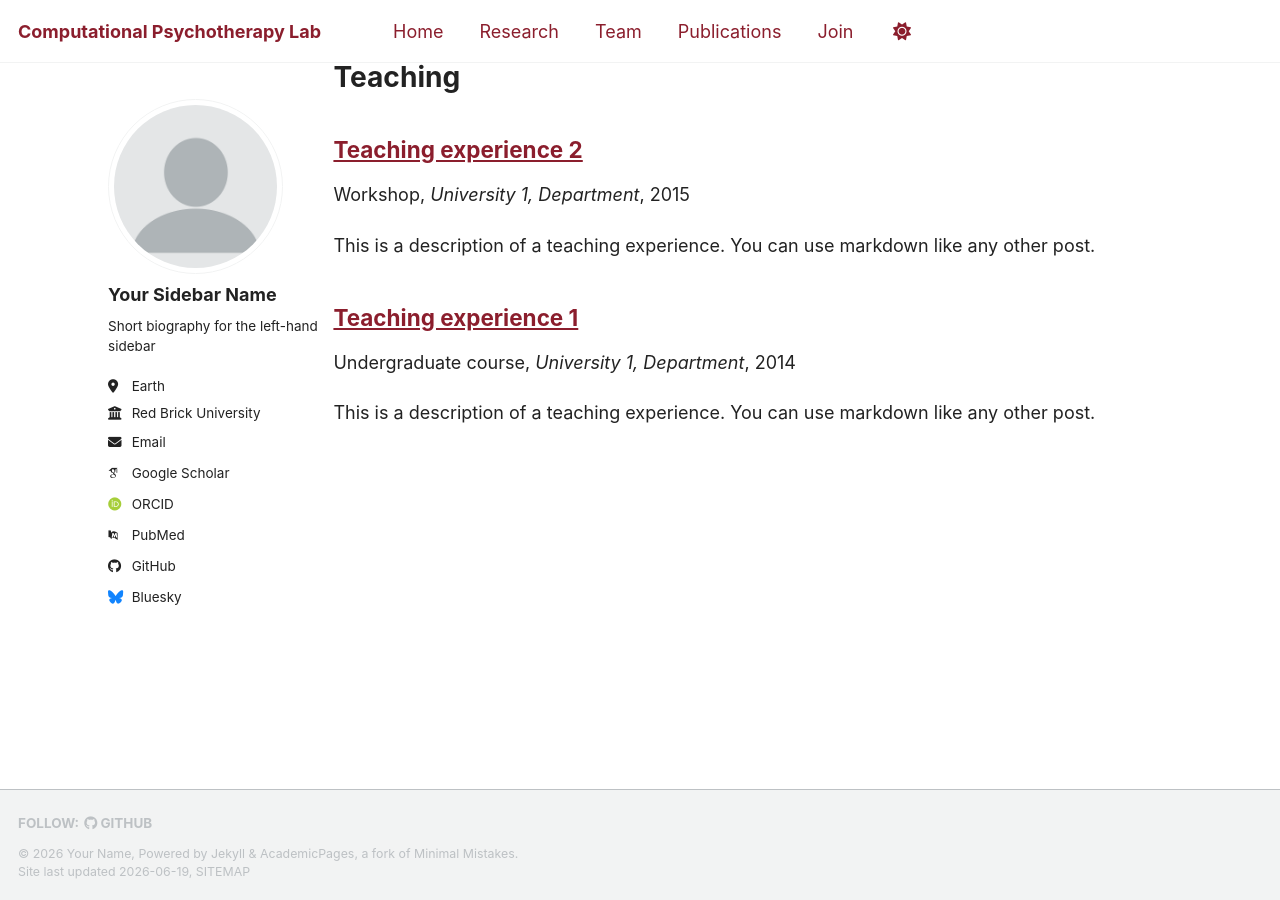
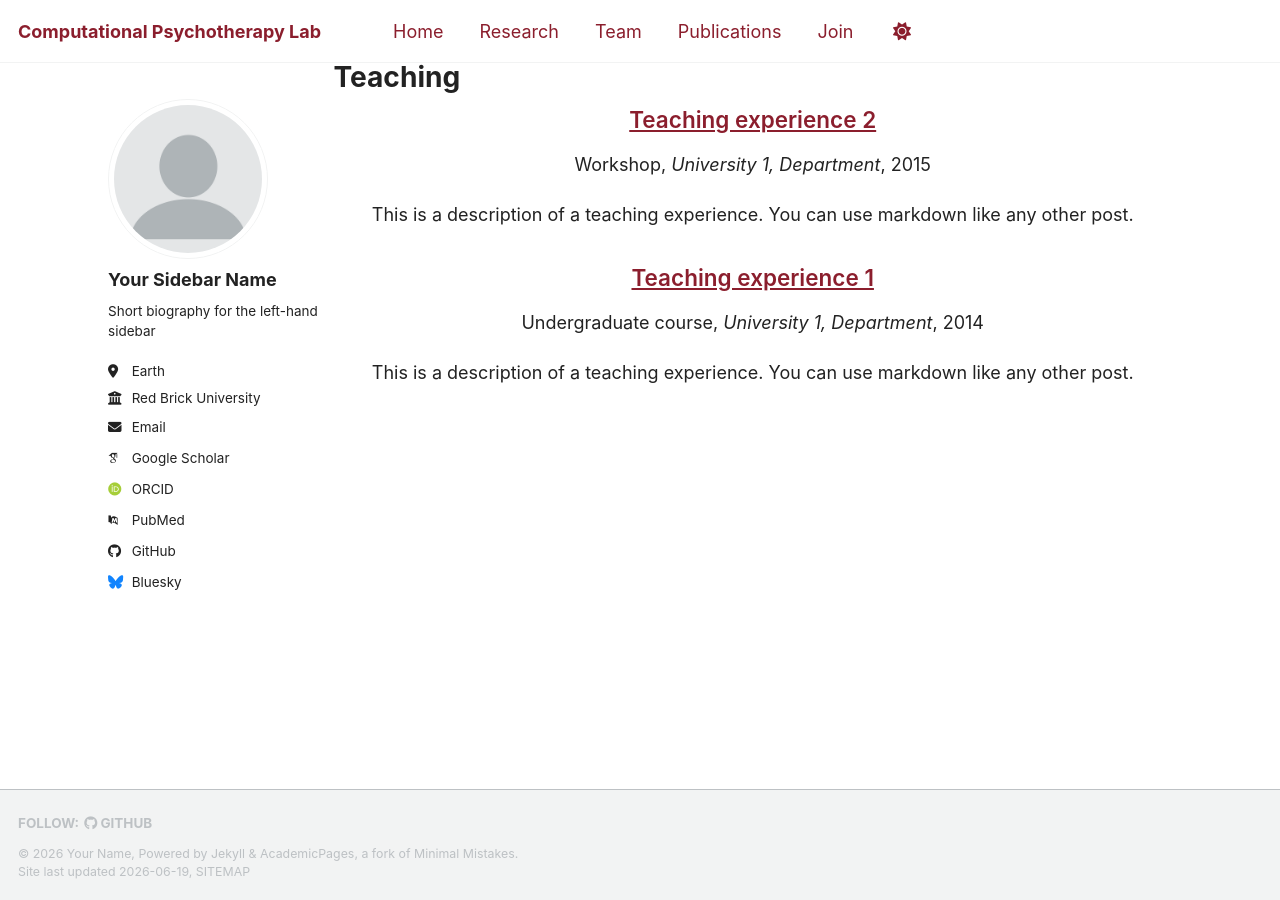
Before and after one commit to IsabelBerwian/CPT-lab, a Jekyll site: the page built from _pages/teaching.html, in a window 1280 px wide. Built offline with Jekyll 4.4.1, drawn with Linux system fonts in a browser that asks for light colours; some web fonts are replaced; a script bundle is joined from its source files by our own code; library files that are not in the unit come from our copies.

Commit message:
Add styles for author avatar and archive items

```diff
--- a/assets/css/main.scss
+++ b/assets/css/main.scss
@@ -177,3 +177,29 @@ hr {
 .page__inner-wrap {
   width: 100%;
 }
+
+.author__avatar img,
+.archive__item-teaser img {
+  width: 160px;
+  height: 160px;
+  object-fit: cover;
+  border-radius: 50%;
+}
+
+.archive__item {
+  text-align: center;
+}
+
+.archive__item {
+  margin-bottom: 2rem;
+}
+
+.archive__item-title {
+  font-weight: 600;
+  margin-top: 0.8rem;
+}
+
+.archive__item-excerpt {
+  font-size: 0.9rem;
+  color: #555;
+}
```
